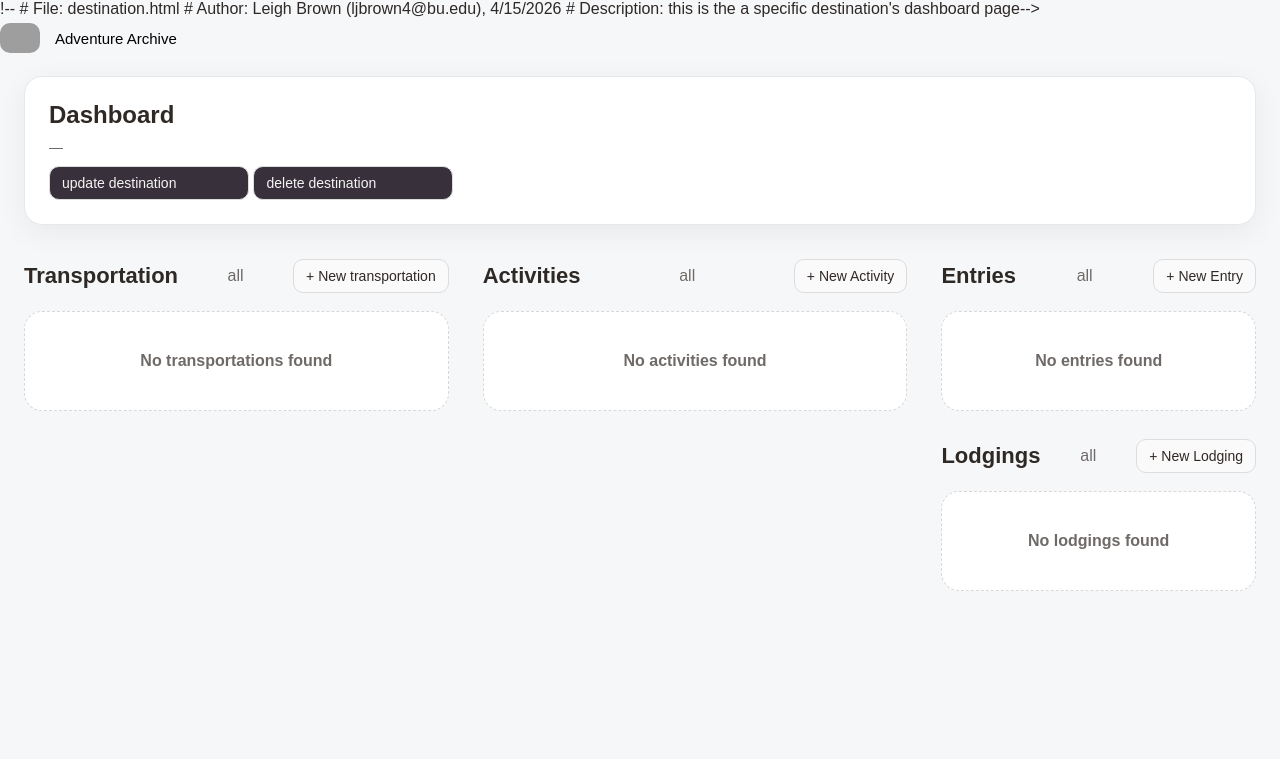
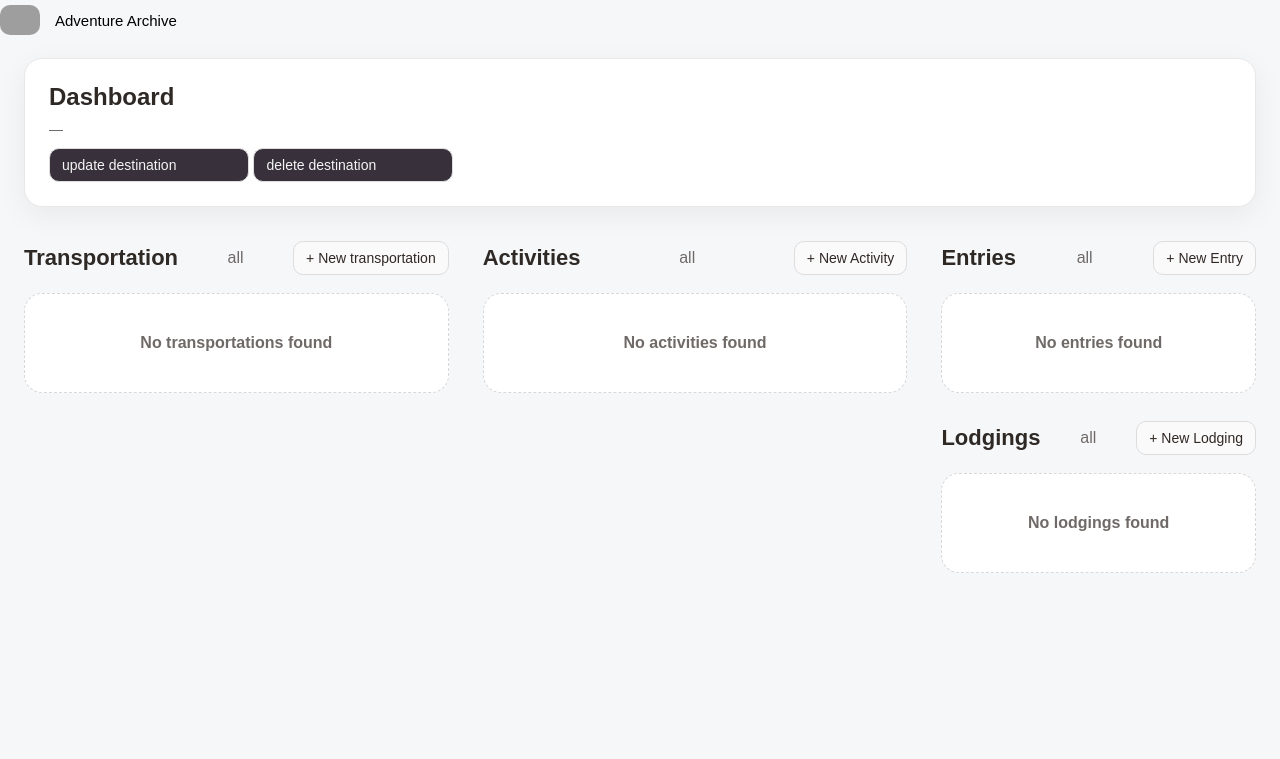
Before and after one commit to ljbrown4/cs412, a Django app: template project/templates/project/destination.html in a window 1280 px wide. Shown: the top 759 px of the page. Run offline with Django 5.2, Linux system fonts and the light colour scheme; the template is opened without the code that fills it, so the values that code supplies are empty; grey boxes are pictures that could not be loaded.

Commit message:
Update destination.html

```diff
--- a/project/templates/project/destination.html
+++ b/project/templates/project/destination.html
@@ -1,4 +1,4 @@
-!-- # File: destination.html
+<!-- # File: destination.html
 # Author: Leigh Brown (ljbrown4@bu.edu), 4/15/2026
 # Description: this is the a specific destination's dashboard page-->
 {% extends 'project/base.html' %}
```
